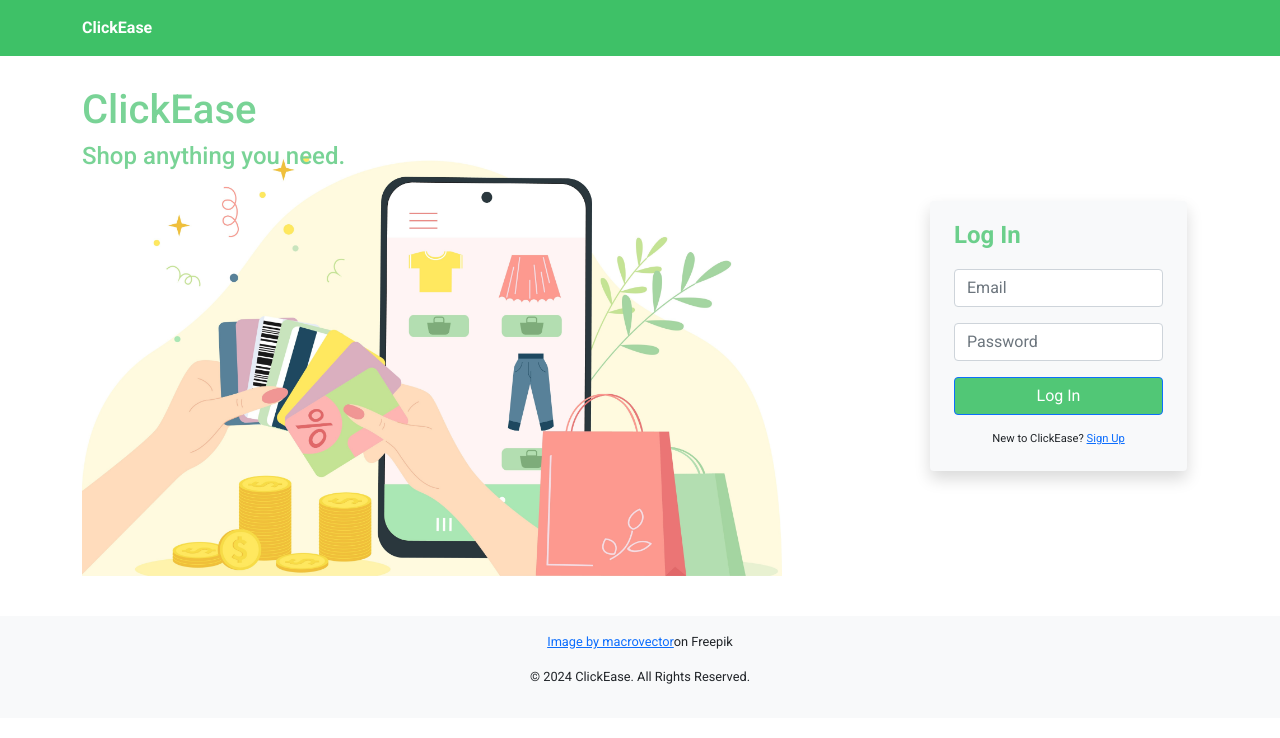
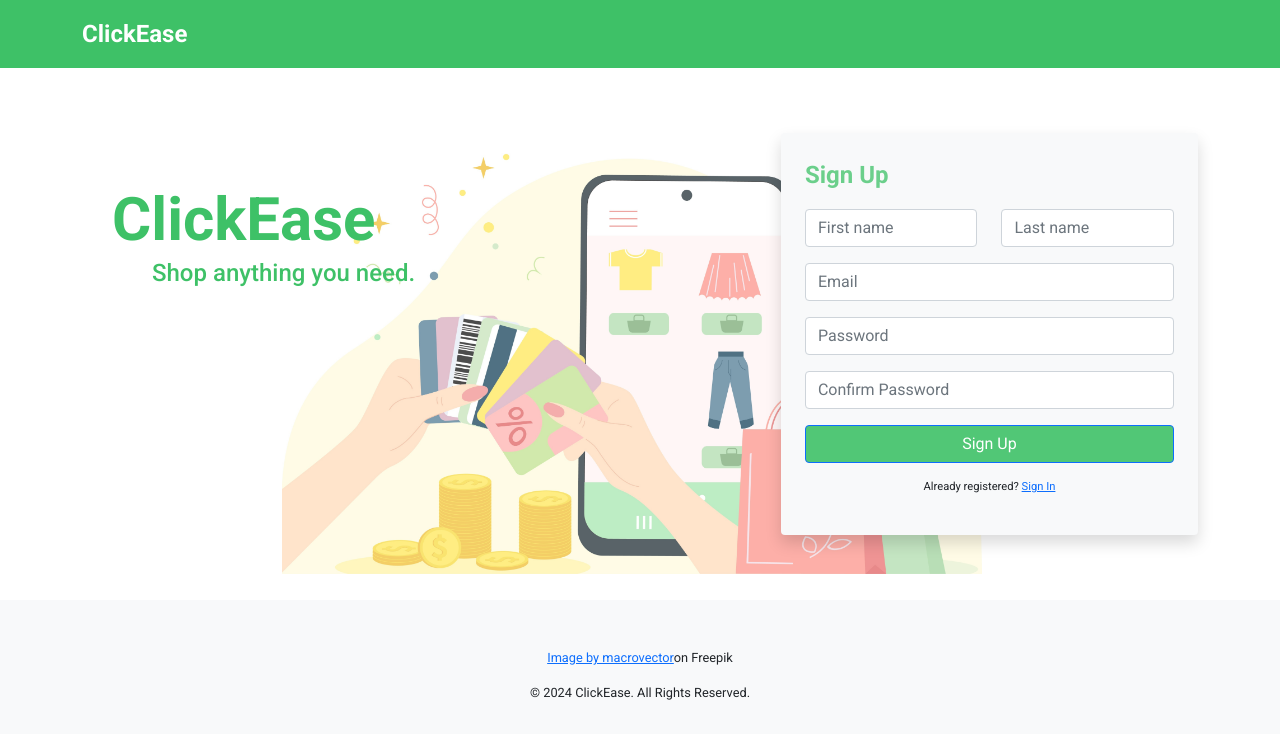
Before and after one commit to arkadx13/ClickEase, a React (Create React App) app: page / in a window 1280 px wide. Shown: the top 738 px of the page. Built offline with nearby package versions, Linux system fonts and the light colour scheme.

Commit message:
added sign up an sign in - no validation yet

```diff
--- a/src/App.css
+++ b/src/App.css
@@ -7,19 +7,3 @@
 	font-family: "Roboto", sans-serif;
 	/* outline: 1px solid red; */
 }
-
-.sign-in {
-	/* background-color: #3ec167; */
-	padding: 30px 0;
-	/* height: 100vh; */
-	/* background-image: linear-gradient(to top, #ffffff 0%, #3ec167 100%); */
-}
-
-.landing-hero {
-	background-size: cover;
-	background-image: url(/src/assets/images/landing-page-image.jpeg);
-	background-repeat: no-repeat;
-	background-size: 700px auto;
-	opacity: 0.9;
-	/* z-index: 0; */
-}
--- a/src/App.js
+++ b/src/App.js
@@ -1,7 +1,7 @@
 import Header from "./components/Header-orig";
 import Home from "./components/Home";
 import Cart from "./components/Cart";
-import SignIn from "./components/SignIn";
+import LandingPage from "./components/LandingPage";
 import "./App.css";
 
 function App() {
@@ -10,7 +10,7 @@ function App() {
 			{/* <Header />
 			<Home />
 			<Cart /> */}
-			<SignIn />
+			<LandingPage />
 		</div>
 	);
 }
--- /dev/null
+++ b/src/components/LandingPage.js
@@ -0,0 +1,75 @@
+import React from "react";
+import { Button, Container, Form } from "react-bootstrap";
+import HeroLandingImage from "../assets/images/landing-page-image.jpeg";
+import SignIn from "./SignIn";
+import SignUp from "./SignUp";
+
+const LandingPage = () => {
+	return (
+		<div className="d-flex flex-column">
+			<header
+				style={{ backgroundColor: "#3ec167" }}
+				className="p-3 text-white"
+			>
+				<Container>
+					<a
+						href="/"
+						className="fw-bold text-white fs-4 text-decoration-none"
+					>
+						ClickEase
+					</a>
+				</Container>
+			</header>
+			<div className="my-3">
+				<Container className="d-flex" style={{ height: "500px" }}>
+					<div
+						style={{ color: "#3EC167" }}
+						className="landing-hero w-75 align-middle position-relative"
+					>
+						<h1
+							style={{
+								opacity: "1",
+								zIndex: "3",
+								fontSize: "60px",
+								fontWeight: "600",
+								top: "100px",
+								left: "30px",
+							}}
+							className="position-absolute"
+						>
+							ClickEase
+						</h1>
+						<h4
+							style={{ zIndex: "3", top: "175px", left: "70px" }}
+							className="position-absolute"
+						>
+							Shop anything you need.
+						</h4>
+						<img
+							src={HeroLandingImage}
+							width={700}
+							style={{ opacity: "0.7", left: "200px" }}
+							className="position-absolute"
+							alt="illustration of female hands holding discount cards coin stacks smartphone shopping bags"
+						/>
+					</div>
+					{/* <SignIn /> */}
+					<SignUp />
+				</Container>
+			</div>
+			<footer className="text-center p-3 mt-auto bg-light pt-5">
+				<p style={{ fontSize: "0.8rem" }}>
+					<a href="https://www.freepik.com/free-vector/hands-with-money-flat-composition-with-female-hands-holding-discount-cards-coin-stacks-smartphone-shopping-bags-vector-illustration_37917159.htm#query=online%20shopping&position=7&from_view=keyword&track=ais&uuid=dd09d2fb-aeda-408e-88e3-0e125ab216bd">
+						Image by macrovector
+					</a>
+					on Freepik
+				</p>
+				<p style={{ fontSize: "0.8rem" }}>
+					&copy; 2024 ClickEase. All Rights Reserved.
+				</p>
+			</footer>
+		</div>
+	);
+};
+
+export default LandingPage;
--- a/src/components/SignIn.js
+++ b/src/components/SignIn.js
@@ -1,61 +1,39 @@
-import React from "react";
-import { Button, Container, Form } from "react-bootstrap";
-import HeroLandingImage from "../assets/images/landing-page-image.jpeg";
+import { useState } from "react";
+import { Button, Form } from "react-bootstrap";
 
 const SignIn = () => {
+	const [validated, setValidated] = useState(false);
+
+	const handleSubmit = (event) => {
+		event.preventDefault();
+		const form = event.currentTarget;
+		if (form.checkValidity() === false) {
+			// event.preventDefault();
+			event.stopPropagation();
+		}
+
+		setValidated(true);
+	};
 	return (
-		<div className="d-flex flex-column">
-			<header
-				style={{ backgroundColor: "#3ec167" }}
-				className="p-3 text-white"
+		<Form
+			className="bg-light py-3 px-4 d-flex flex-column rounded shadow m-auto z-index-3"
+			style={{ height: "270px", zIndex: "3" }}
+			noValidate
+			validated={validated}
+			onSubmit={handleSubmit}
 		>
-				<Container>
-					<a
-						href="/"
-						className="fw-bold text-white text-decoration-none"
-					>
-						ClickEase
-					</a>
-				</Container>
-			</header>
-			<div className="sign-in bg-white">
-				<Container className="d-flex" style={{ height: "500px" }}>
-					<div
-						style={{ fontSize: "50px", color: "#6BCF8B" }}
-						className="landing-hero w-75 align-middle"
-					>
-						<h1 style={{ opacity: "1", zIndex: "3" }}>ClickEase</h1>
-						<h4 style={{ opacity: "1", zIndex: "3" }}>
-							Shop anything you need.
-						</h4>
-					</div>
-					<Form
-						className="bg-light py-3 px-4 d-flex flex-column rounded shadow m-auto"
-						style={{ height: "270px" }}
-					>
-						<div
-							style={{ color: "#6BCF8B" }}
-							className="mb-3 fw-bold fs-4"
-						>
+			<div style={{ color: "#6BCF8B" }} className="mb-3 fw-bold fs-4">
 				Log In
 			</div>
 			<Form.Group controlId="email" className="mb-3">
-							<Form.Control
-								required
-								type="text"
-								placeholder="Email"
-							/>
-							<Form.Control.Feedback>
+				<Form.Control type="email" placeholder="Email" required />
+				<Form.Control.Feedback type="invalid">
 					I am Feedback
 				</Form.Control.Feedback>
 			</Form.Group>
 			<Form.Group controlId="password" className="mb-3">
-							<Form.Control
-								required
-								type="password"
-								placeholder="Password"
-							/>
-							<Form.Control.Feedback>
+				<Form.Control type="password" placeholder="Password" required />
+				<Form.Control.Feedback type="invalid">
 					I am Feedback
 				</Form.Control.Feedback>
 			</Form.Group>
@@ -66,30 +44,10 @@ const SignIn = () => {
 			>
 				Log In
 			</Button>
-						<p
-							style={{ fontSize: "0.7rem" }}
-							className="text-center"
-						>
+			<p style={{ fontSize: "0.7rem" }} className="text-center">
 				New to ClickEase? <a href="/">Sign Up</a>
 			</p>
 		</Form>
-				</Container>
-			</div>
-			<footer className="text-center p-3 mt-auto bg-light">
-				<p style={{ fontSize: "0.8rem" }}>
-					<a href="https://www.freepik.com/free-vector/hands-with-money-flat-composition-with-female-hands-holding-discount-cards-coin-stacks-smartphone-shopping-bags-vector-illustration_37917159.htm#query=online%20shopping&position=7&from_view=keyword&track=ais&uuid=dd09d2fb-aeda-408e-88e3-0e125ab216bd">
-						Image by macrovector
-					</a>
-					on Freepik
-				</p>
-				<p
-					style={{ fontSize: "0.8rem" }}
-					// className="text-center p-3 mt-auto"
-				>
-					&copy; 2024 ClickEase. All Rights Reserved.
-				</p>
-			</footer>
-		</div>
 	);
 };
 
--- /dev/null
+++ b/src/components/SignUp.js
@@ -0,0 +1,110 @@
+import { useState } from "react";
+import { Col, Button, Form, Row } from "react-bootstrap";
+
+const SignUp = () => {
+	const [validated, setValidated] = useState(false);
+	const [errors, setErrors] = useState({});
+
+	const handleSubmit = (event) => {
+		event.preventDefault();
+		const form = event.currentTarget;
+
+		const { first_name, last_name, email, password, confirm_password } =
+			event.target.elements;
+		const name = first_name.value;
+		console.log(first_name.value);
+		console.log(last_name.value);
+		console.log(email.value);
+		console.log(password.value);
+		console.log(confirm_password.value);
+
+		if (form.checkValidity() === false) {
+			event.stopPropagation();
+			if (name.trim().length === 0) {
+				setErrors((prev) => {
+					return {
+						...prev,
+						first_name: "Please input first name",
+					};
+				});
+			}
+		}
+
+		setValidated(true);
+	};
+
+	console.log("errorObject", errors);
+	return (
+		<Form
+			className="bg-light p-4 d-flex flex-column rounded shadow m-auto"
+			style={{ minHeight: "343px", zIndex: "3" }}
+			noValidate
+			validated={validated}
+			onSubmit={handleSubmit}
+		>
+			<div style={{ color: "#6BCF8B" }} className="mb-3 fw-bold fs-4">
+				Sign Up
+			</div>
+			<Row>
+				<Col>
+					<Form.Group controlId="first_name" className="mb-3">
+						<Form.Control
+							type="text"
+							placeholder="First name"
+							required
+						/>
+						<Form.Control.Feedback type="invalid">
+							{errors["first_name"]}
+						</Form.Control.Feedback>
+					</Form.Group>
+				</Col>
+				<Col>
+					<Form.Group controlId="last_name" className="mb-3">
+						<Form.Control
+							type="text"
+							placeholder="Last name"
+							required
+						/>
+						<Form.Control.Feedback type="invalid">
+							I am Feedback
+						</Form.Control.Feedback>
+					</Form.Group>
+				</Col>
+			</Row>
+			<Form.Group controlId="email" className="mb-3">
+				<Form.Control type="email" placeholder="Email" required />
+				<Form.Control.Feedback type="invalid">
+					I am Feedback
+				</Form.Control.Feedback>
+			</Form.Group>
+			<Form.Group controlId="password" className="mb-3">
+				<Form.Control type="password" placeholder="Password" required />
+				<Form.Control.Feedback type="invalid">
+					I am Feedback
+				</Form.Control.Feedback>
+			</Form.Group>
+			<Form.Group controlId="confirm_password" className="mb-3">
+				<Form.Control
+					type="password"
+					placeholder="Confirm Password"
+					required
+				/>
+				<Form.Control.Feedback type="invalid">
+					I am Feedback
+				</Form.Control.Feedback>
+			</Form.Group>
+			<Button
+				style={{ backgroundColor: "#51C776" }}
+				className="mb-3"
+				type="submit"
+			>
+				Sign Up
+			</Button>
+			<p style={{ fontSize: "0.7rem" }} className="text-center">
+				Already registered? <a href="/">Sign In</a>
+			</p>
+		</Form>
+	);
+};
+
+export default SignUp;
```
Lines whose indentation alone changed are shown as unchanged.
